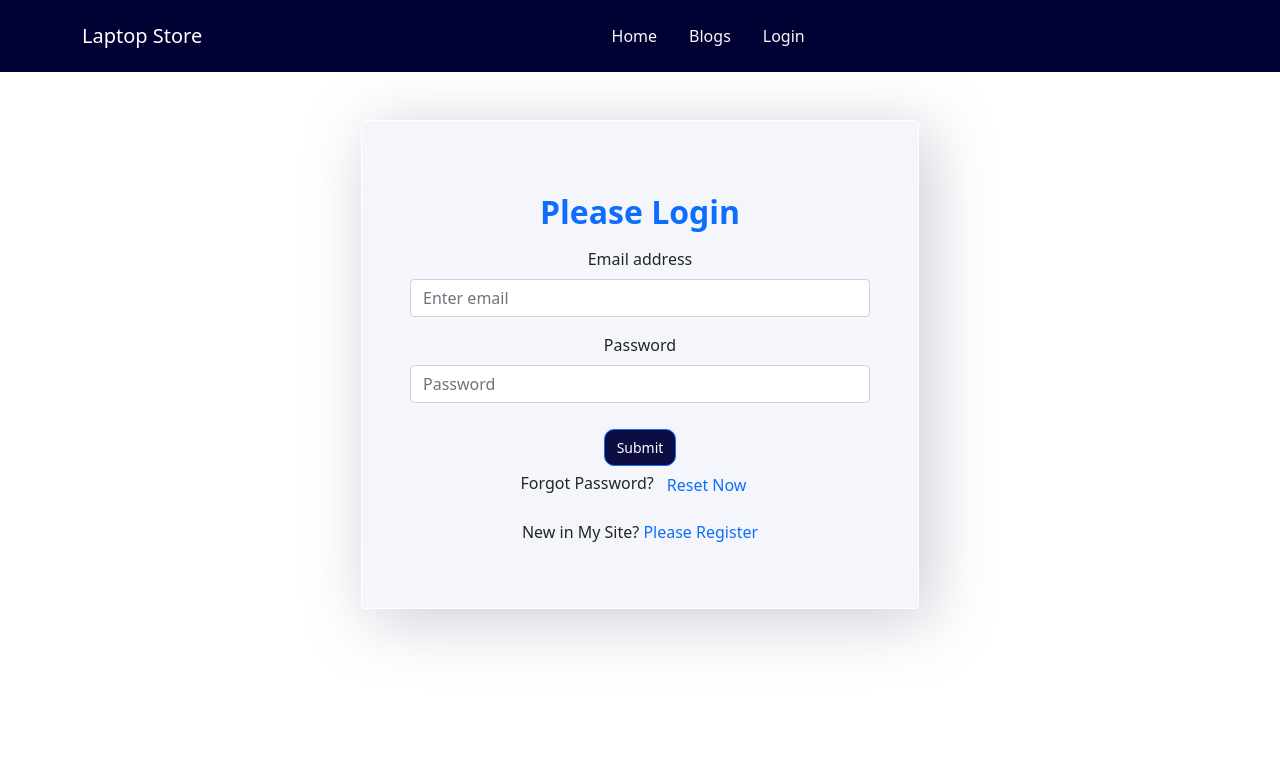
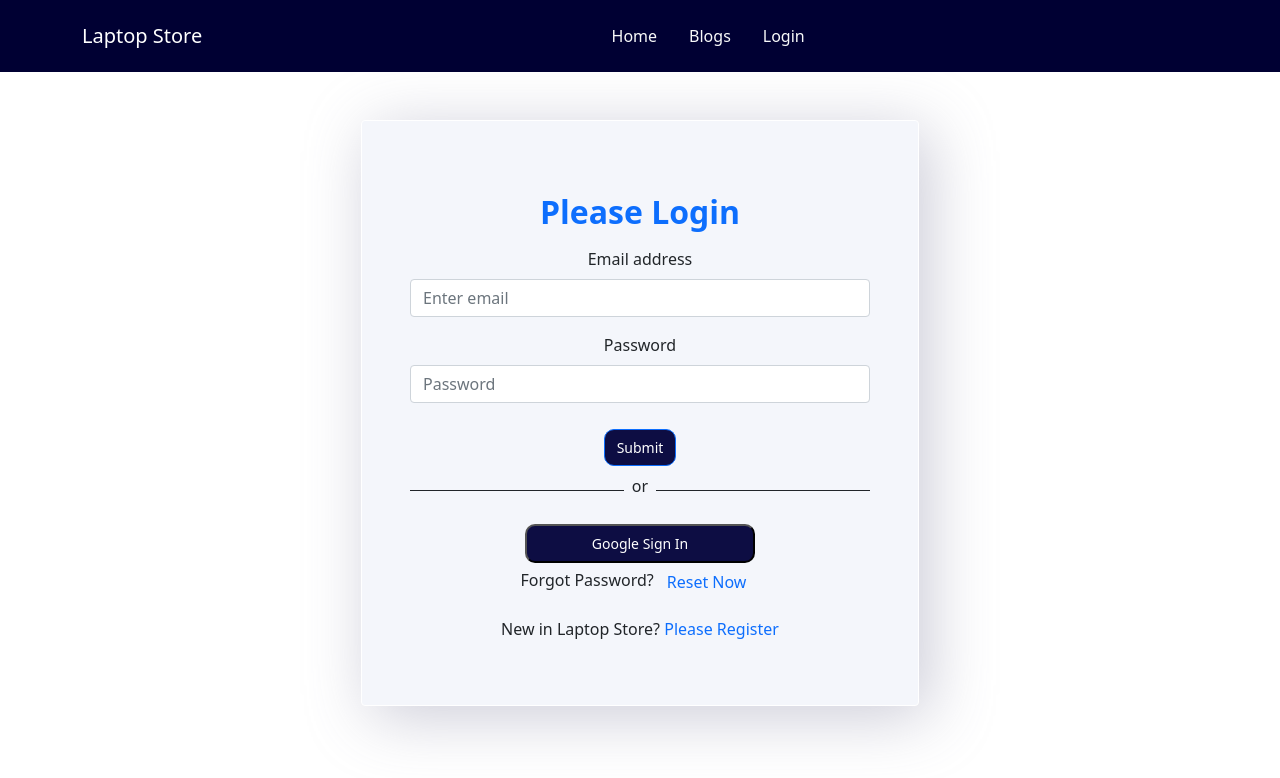
Before and after one commit to akila-niasa/WareHouse-client-side, a React (Create React App) app: page /login in a window 1280 px wide. Shown: the top 778 px of the page. Built offline with nearby package versions, Linux system fonts and the light colour scheme.

Commit message:
social login added

```diff
--- a/package.json
+++ b/package.json
@@ -13,6 +13,7 @@
     "react-bootstrap": "^2.3.1",
     "react-dom": "^18.1.0",
     "react-firebase-hooks": "^5.0.3",
+    "react-hot-toast": "^2.2.0",
     "react-router-dom": "6",
     "react-scripts": "5.0.1",
     "web-vitals": "^2.1.0"
--- a/src/components/Login/Login.js
+++ b/src/components/Login/Login.js
@@ -6,6 +6,8 @@
 import './Login.css'
 import auth from '../../firebase.init';
 import Loading from '../Loading/Loading';
+import toast, { Toaster } from 'react-hot-toast';
+import SocialLogin from '../SocialLogin/SocialLogin';
 
 const Login = () => {
     const [email, setEmail] = useState('')
@@ -48,17 +50,18 @@
         signInWithEmailAndPassword(email, password)
     }
 
+    if (user) {
+        navigate(from, { replace: true })
+    }
+
     const resetPassword = async () => {
         if (email) {
             await sendPasswordResetEmail(email);
-            alert('Sent email');
+            toast.error('Sent email');
         }
         else {
-            alert('Please enter your email');
+            toast.error('Please enter your email');
         }
-    }
-    if (user) {
-        navigate(from, { replace: true })
     }
 
     return (
@@ -76,17 +79,18 @@
                             <Form.Label>Password</Form.Label>
                             <Form.Control onBlur={handlePassword} type="password" placeholder="Password" required />
                         </Form.Group>
+
                         {errorElement}
-
+                        <Toaster/>
 
                         <Button className='button' variant="primary" type="submit">
                             Submit
                         </Button>
-
+                        <SocialLogin/>
                     </Form>
                     <p className=''>Forgot Password?<button onClick={resetPassword} className='btn btn-link text-primary text-decoration-none '>Reset Now</button></p>
 
-                    <p>New in My Site? <Link to="/register" className='text-primary pe-auto text-decoration-none' >Please Register</Link> </p>
+                    <p>New in Laptop Store? <Link to="/register" className='text-primary pe-auto text-decoration-none' >Please Register</Link> </p>
 
                 </div>
             </div>
--- a/src/components/Register/Register.js
+++ b/src/components/Register/Register.js
@@ -1,8 +1,10 @@
 import React, { useState } from 'react';
 import { Button, Form } from 'react-bootstrap';
 import { useCreateUserWithEmailAndPassword } from 'react-firebase-hooks/auth';
+import toast, { Toaster } from 'react-hot-toast';
 import { Link, useLocation, useNavigate } from 'react-router-dom';
 import auth from '../../firebase.init';
+import SocialLogin from '../SocialLogin/SocialLogin';
 import './Register.css'
 
 const Register = () => {
@@ -35,7 +37,7 @@
         event.preventDefault()
         if (password !== confirmPassword) {
 
-            alert("your password don't match")
+          toast.error("your password don't match")
 
         }
         else {
@@ -69,16 +71,18 @@
                     <Form.Label>Confirm Password</Form.Label>
                     <Form.Control onBlur={handleConfirmPassword} type="password" placeholder="Confirm Password" required />
                 </Form.Group>
-                {/* <p className='text-danger'>{error?.message}</p> */}
+
                 <Button className='Button' variant="primary" type="submit">
                     Submit
                 </Button>
                 {errorElement}
+                <Toaster/>
 
             </Form>
 
 
             <p>Already have an account? <Link to="/login" className='text-primary mt-5 pe-auto text-decoration-none'>Please Login</Link> </p>
+            <SocialLogin/>
         </div>
     );
 };
--- /dev/null
+++ b/src/components/SocialLogin/SocialLogin.js
@@ -0,0 +1,35 @@
+import React from 'react';
+import { useSignInWithGoogle } from 'react-firebase-hooks/auth';
+import { useNavigate } from 'react-router-dom';
+import auth from '../../firebase.init';
+
+const SocialLogin = () => {
+    const [signInWithGoogle, user, loading, error] = useSignInWithGoogle(auth);
+    const navigate = useNavigate()
+    let errorElement;
+    if (error) {
+        errorElement =
+            <p className='text-danger'>Error: {error?.message}</p>
+
+    }
+
+    if (user) {
+        navigate('/')
+    }
+    return (
+        <div>
+            <div className='d-flex  align-items-center'>
+                <div style={{ height: '1px' }} className='bg-dark w-50'></div>
+                <p className=' mt-2 px-2'>or</p>
+                <div style={{ height: '1px' }} className='bg-dark w-50'></div>
+
+            </div>
+            {errorElement}
+            <div>
+                <button onClick={() => signInWithGoogle()} className='w-50 mx-auto d-block button'>Google Sign In</button>
+            </div>
+        </div>
+    );
+};
+
+export default SocialLogin;
```
Also changed, not shown: 1 other file (tests, documents, lock files or other folders).
